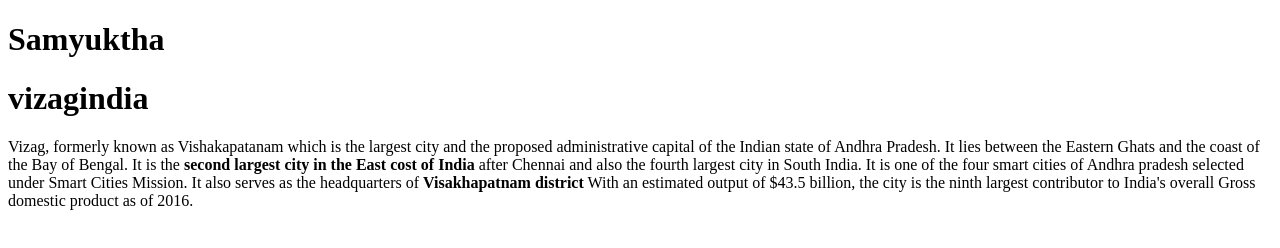
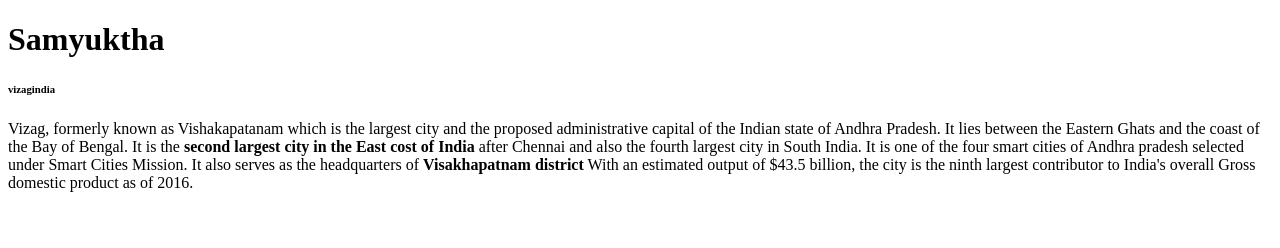
Before and after one commit to 44-563-WebApps-F21/webapps-f21-assignment-3-Samyuktha7499, a plain HTML site: page index.html in a window 1280 px wide. Drawn offline with Linux system fonts and the light colour scheme.

Commit message:
Update index.html

```diff
--- a/index.html
+++ b/index.html
@@ -9,7 +9,7 @@
     </body>
 
 
-<h1>vizagindia</h1>
+<h6>vizagindia</h6>
 
 <p1>Vizag, formerly known as Vishakapatanam which is the largest city and the proposed administrative capital of the Indian state of Andhra Pradesh. It lies between the Eastern Ghats and the coast of the Bay of Bengal.
 It is the <b>second largest city in the East cost of India</b> after Chennai and also the fourth largest city in South India. It is one of the four smart cities of Andhra pradesh selected under Smart Cities Mission.
```
